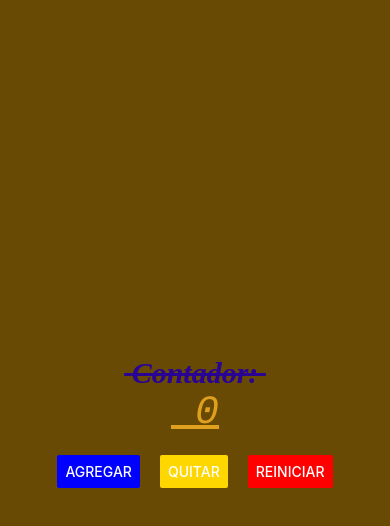
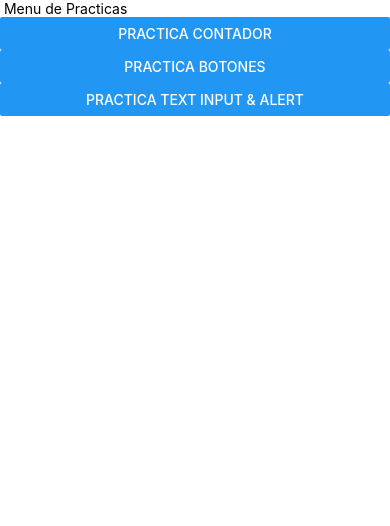
Before and after one commit to volovales/pam211., a React Native app in the folder Intro/: screen / in a window 390 px wide. Shown: the top 526 px of the page. Built offline with nearby package versions, Linux system fonts and the light colour scheme.

Commit message:
preparacion
en esta actividad lo que se hizo fue la preparacion para practicas posteriores

```diff
--- a/Intro/App.js
+++ b/Intro/App.js
@@ -1,11 +1,11 @@
 //1 Imports: Zona de Imports
-import { StyleSheet, Text, View, Button } from 'react-native';
 import ContadorScreen from './screens/ContadorScreen';
+import MenuScreen from './screens/MenuScreen';
 //2 Main: Zona del Componente
 export default function App() {
   return (
 
-    <ContadorScreen></ContadorScreen>
+    <MenuScreen></MenuScreen>
 
   );
 }
--- /dev/null
+++ b/Intro/screens/BotonesScreen.js
@@ -0,0 +1,11 @@
+import { Text, View } from 'react-native'
+
+export default function BotonesScreen(){
+
+    return (
+      <View>
+        <Text>Proximamente.........</Text>
+      </View>
+    )
+
+}
--- /dev/null
+++ b/Intro/screens/MenuScreen.js
@@ -0,0 +1,30 @@
+import { Text, StyleSheet, View, Button } from 'react-native'
+import React, { useState } from 'react'
+import BotonesScreen from './BotonesScreen'
+import ContadorScreen from './ContadorScreen'
+import TextInputAlertScreen from './TextInputAlertScreen'
+
+export default function MenuScreen() {
+    const [screen, setScreen] = useState('menu');
+    switch (screen) {
+        case 'contador':
+            return <ContadorScreen/>;
+        case 'botones':
+            return<BotonesScreen/>;
+        case 'texto':
+            return <TextInputAlertScreen/>;
+        case'menu':
+            default:
+            return(
+                    <View>
+                        <Text> Menu de Practicas</Text>
+                        <Button  onPress={()=>setScreen('contador')} title='Practica Contador'></Button>
+                        <Button  onPress={()=>setScreen('botones')} title='Practica Botones'></Button>
+                        <Button  onPress={()=>setScreen('texto')} title='Practica Text Input & Alert'></Button>
+                    </View>
+
+                )
+            }
+}
+
+const styles = StyleSheet.create({})
--- /dev/null
+++ b/Intro/screens/TextInputAlertScreen.js
@@ -0,0 +1,11 @@
+import { Text, View } from 'react-native'
+
+export default function TextInputAlert(){
+
+    return (
+      <View>
+        <Text>Proximamente.........</Text>
+      </View>
+    )
+
+}
```
